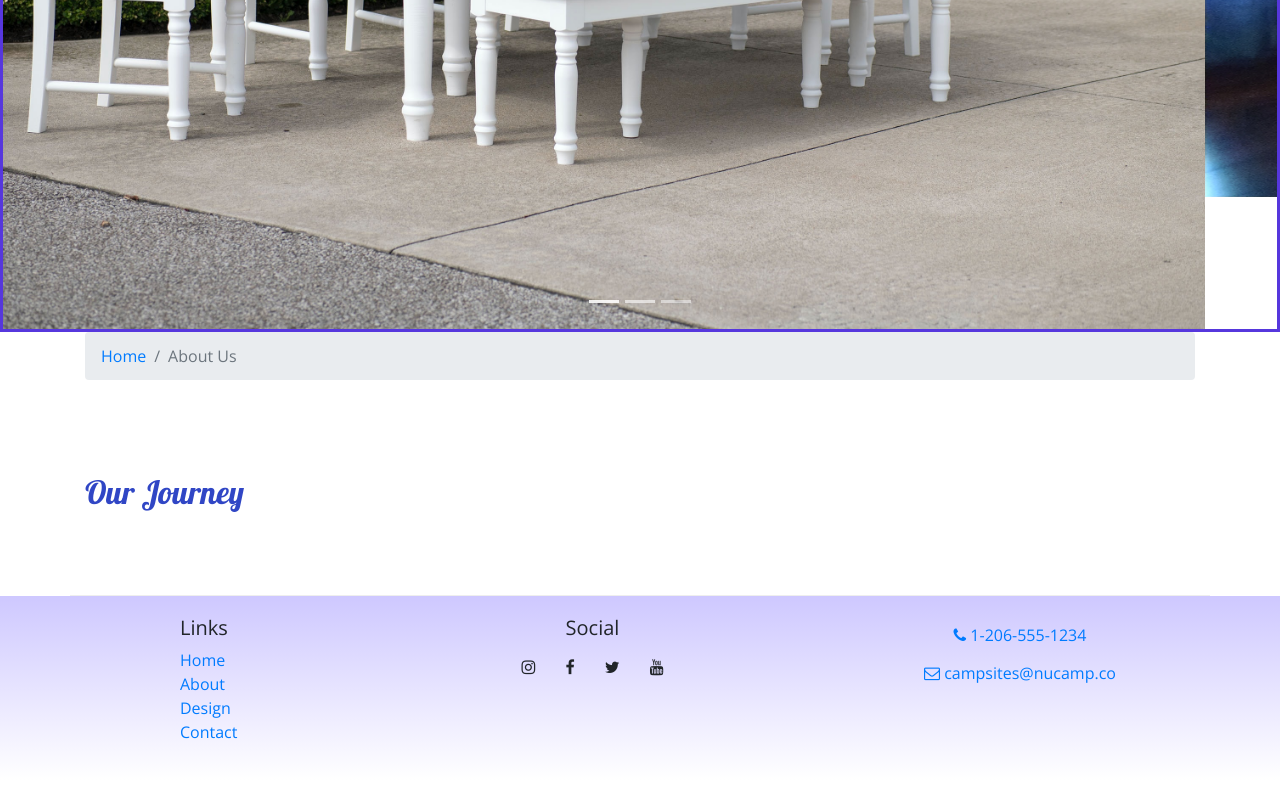
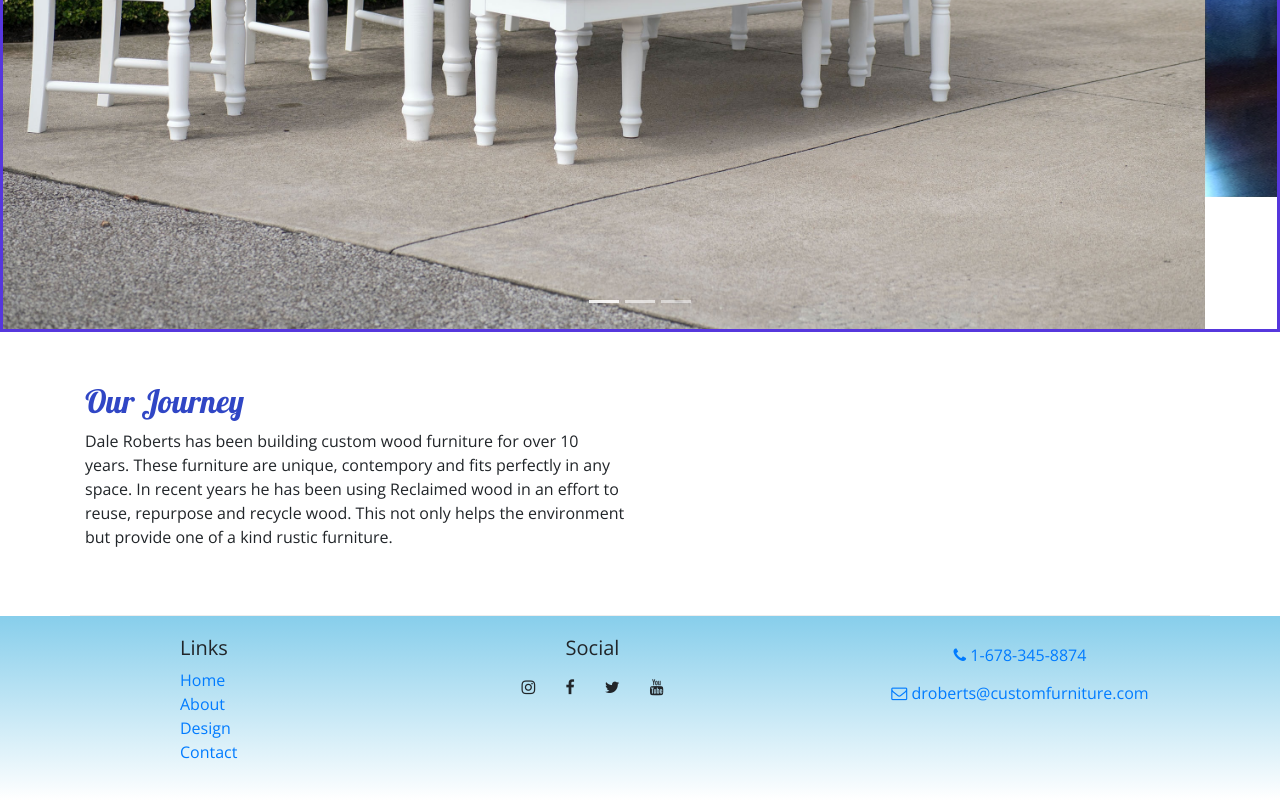
Before and after one commit to ddlroberts/BootstrapPortfolio, a website: page about.html in a window 1280 px wide. Shown: the part 579-1379 px from the top of the page. Drawn offline with nearby package versions, Linux system fonts and the light colour scheme.

Commit message:
aboutpageupdate

```diff
--- a/about.html
+++ b/about.html
@@ -84,17 +84,13 @@
     </header>
 
     <div class="container">
-      <div class="row">
-        <div class="col">
-            <ol class="breadcrumb">
-                <li class="breadcrumb-item"><a href="Home.html">Home</a></li>
-                <li class="breadcrumb-item active">About Us</li>
-            </ol>
-        </div>
-    </div>
+
     <div class="row row-content align-items-center">
       <div class="col col-sm-6">
         <h2>Our Journey</h2>
+        <p>Dale Roberts has been building custom wood furniture for over 10 years. These furniture are unique, contempory and fits perfectly in any space.
+          In recent years he has been using Reclaimed wood in an effort to reuse, repurpose and recycle wood. This not only helps the environment but provide one of a kind rustic furniture.
+        </p>
       </div>
     </div>
     </div>
@@ -119,8 +115,8 @@
                   <a class="btn btn-social-icon btn-youtube" href="http://youtube.com/"><i class="fa fa-youtube"></i></a>
           </div>
           <div class="col-sm-4 text-center">
-              <a role="button" class="btn btn-link" href="tel:+12065551234"><i class="fa fa-phone"></i> 1-206-555-1234</a><br>
-              <a role="button" class="btn btn-link" href="mailto:campsites@nucamp"><i class="fa fa-envelope-o"></i> campsites@nucamp.co</a>
+              <a role="button" class="btn btn-link" href="tel:+1768-345-8874"><i class="fa fa-phone"></i> 1-678-345-8874</a><br>
+              <a role="button" class="btn btn-link" href="mailto:ddlroberts@hotmail.com"><i class="fa fa-envelope-o"></i> droberts@customfurniture.com</a>
               </div>
           </div>
       </div>
--- a/css/styles.css
+++ b/css/styles.css
@@ -15,7 +15,7 @@ header h2 {
 }
 
 .site-footer {
-    background-image: linear-gradient(#CEC8FF, white);
+    background-image: linear-gradient(skyblue, white);
     padding: 20px 0;
 }
 
--- a/package.json
+++ b/package.json
@@ -2,7 +2,7 @@
   "name": "bootstrap-portfolio",
   "version": "1.0.0",
   "description": "Git and NPM",
-  "main": "index.html",
+  "main": "about.html",
   "scripts": {
     "test": "echo \"Error: no test specified\" && exit 1",
     "start": "npm run lite",
```
